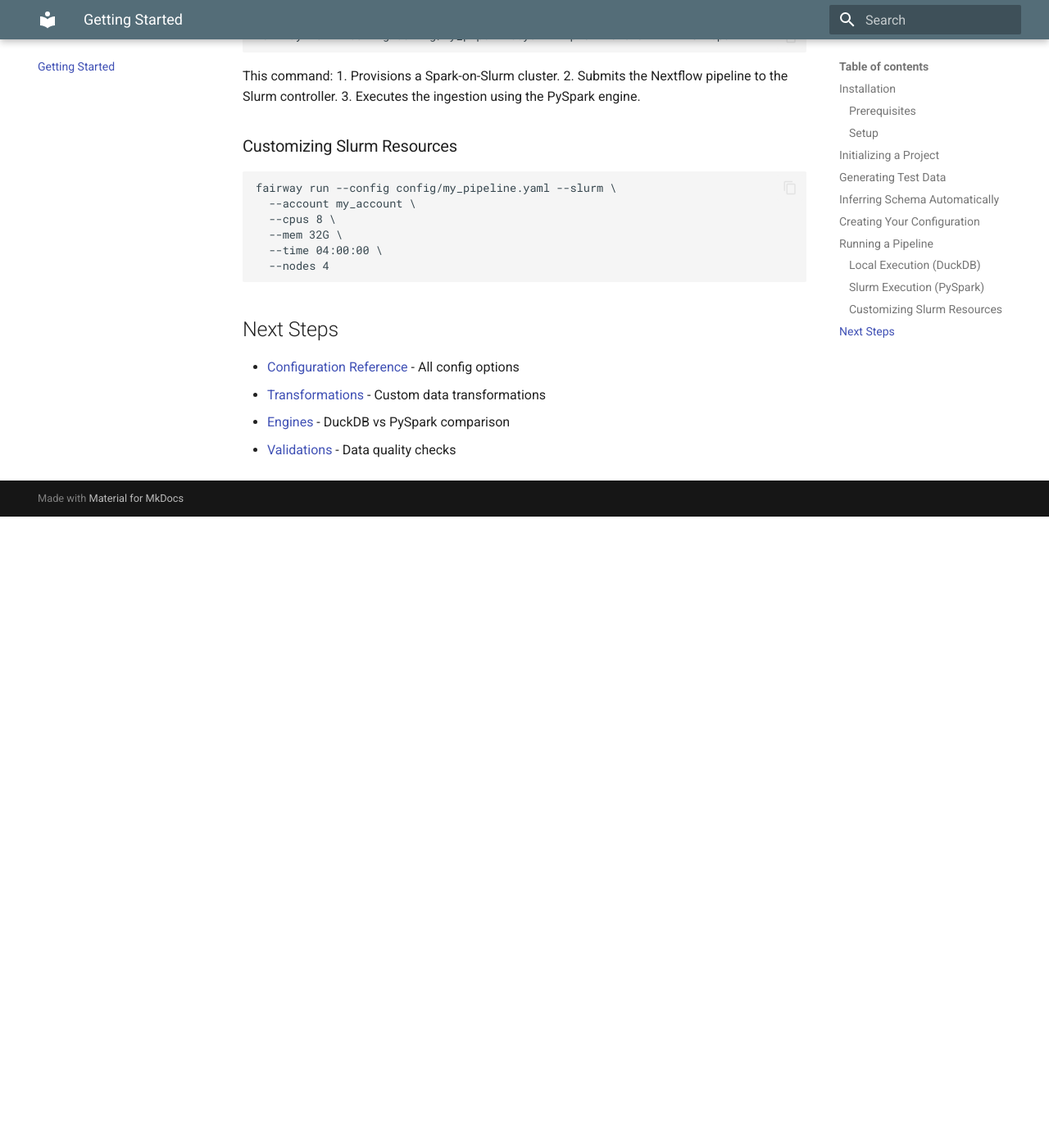
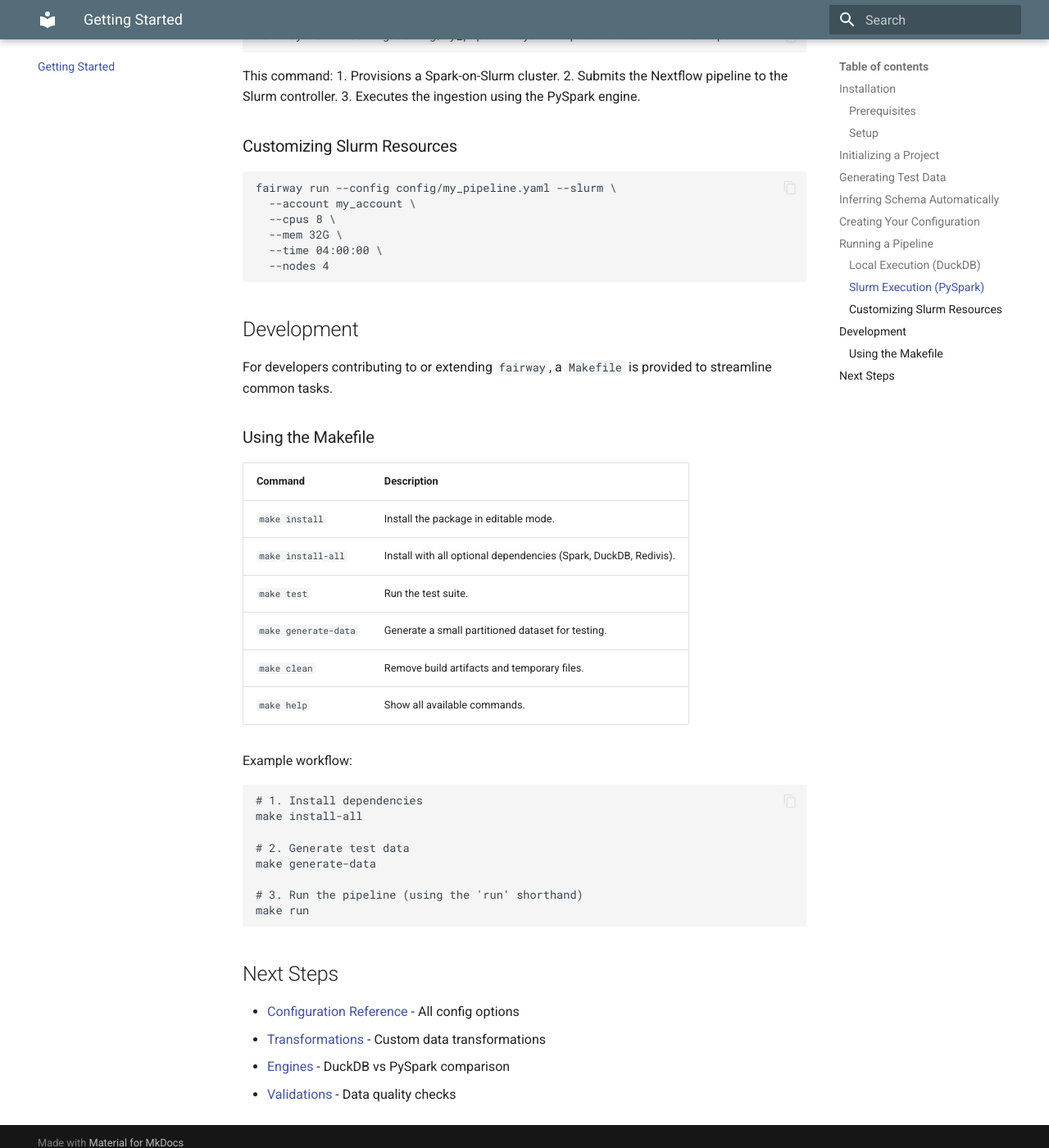
Before and after one commit to DISSC-yale/fairway, an MkDocs documentation site: the page built from docs/getting-started.md, in a window 1280 px wide and 1400 px high, scrolled down 2975 px. Shown: the whole window at 82% size. Built offline with MkDocs 1.6.1 and Material for MkDocs 9.7.7, drawn with Linux system fonts in a browser that asks for light colours; before the commit the page ends 3605 px from its top, so only the background shows below that.

Commit message:
update docs

````diff
--- a/docs/getting-started.md
+++ b/docs/getting-started.md
@@ -154,6 +154,34 @@
   --nodes 4
 ```
 
+## Development
+
+For developers contributing to or extending `fairway`, a `Makefile` is provided to streamline common tasks.
+
+### Using the Makefile
+
+| Command | Description |
+| :--- | :--- |
+| `make install` | Install the package in editable mode. |
+| `make install-all` | Install with all optional dependencies (Spark, DuckDB, Redivis). |
+| `make test` | Run the test suite. |
+| `make generate-data` | Generate a small partitioned dataset for testing. |
+| `make clean` | Remove build artifacts and temporary files. |
+| `make help` | Show all available commands. |
+
+Example workflow:
+
+```bash
+# 1. Install dependencies
+make install-all
+
+# 2. Generate test data
+make generate-data
+
+# 3. Run the pipeline (using the 'run' shorthand)
+make run
+```
+
 ## Next Steps
 
 - [Configuration Reference](configuration.md) - All config options
````
